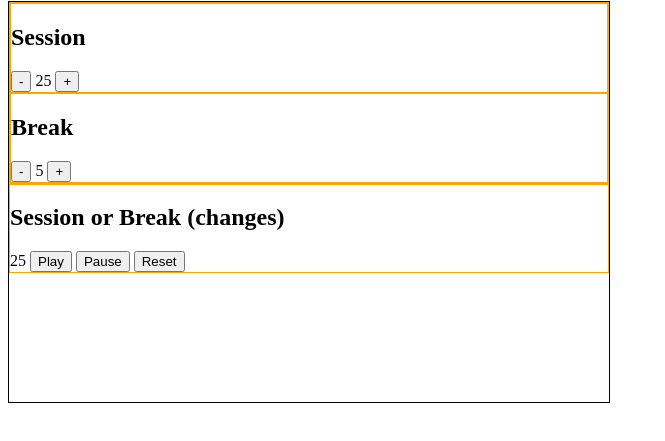
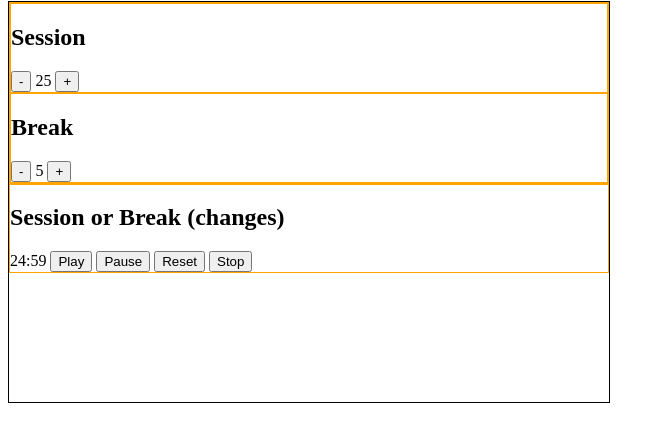
Before and after one commit to CGoldMonkey/pomodoro_timer, a plain HTML site: page index.html in a window 1280 px wide. Both pictures are taken after a click on the button "Play". Shown: the part 79-520 px from the top of the page, without its empty margins (0-665 px from the left). Drawn offline with Linux system fonts and the light colour scheme.

Commit message:
Added a function to format the timer display.  Started on the play button

```diff
--- a/index.html
+++ b/index.html
@@ -30,6 +30,7 @@
         <button id="play">Play</button>
         <button id="pause">Pause</button>
         <button id="reset">Reset</button>
+        <button id="stop">Stop</button>
       </div>
     </div>
 
--- a/script.js
+++ b/script.js
@@ -2,10 +2,14 @@ const settingButtons = document.querySelectorAll('.settings button');
 const playButton = document.querySelector('#play');
 const pauseButton = document.querySelector('#pause');
 const resetButton = document.querySelector('#reset');
+const stopButton = document.querySelector('#stop')
 
 const sessionDisplay = document.querySelector('#session .display');
 const breakDisplay = document.querySelector('#break .display');
 const timerDisplay = document.querySelector('#clock');
+
+
+timerDisplay.textContent = timeString(minutesToSeconds(sessionDisplay.textContent));
 
 settingButtons.forEach(button => {
   button.addEventListener('click', (e) => {
@@ -19,13 +23,49 @@ settingButtons.forEach(button => {
     }
     display.textContent = currentNumber;
 
-    timerDisplay.textContent = sessionDisplay.textContent;
+
+    let sessionMinutes = sessionDisplay.textContent;
+    timerDisplay.textContent = timeString(minutesToSeconds(sessionMinutes));
+//    console.log(sessionDisplay.textContent.length)
   })
 })
 
 playButton.addEventListener('click', (e) => {
+  console.log(sessionDisplay.textContent)
+  let seconds = minutesToSeconds(sessionDisplay.textContent);
+  console.log(seconds);
+  seconds--;
+  console.log(seconds)
+  timerDisplay.textContent = timeString(seconds)
+ // while (seconds >= 0) {
+ //   seconds--;
+  //  setTimeout(timerDisplay.textContent = timeString(seconds), 1000);
 
+ // }
+  //loop
+    //wait one second
+    //--seconds
+    //display new time
+    //repeat
 })
+
+function padZero(time) {
+  time = time.toString();
+  let formattedTime = (time.length < 2) ? "0"+time : time;
+  return formattedTime;
+}
+
+function timeString(timeInSeconds) {
+  let minutes = Math.floor(timeInSeconds/60);
+  let remainingSeconds = timeInSeconds % 60;
+
+  let string = padZero(minutes)+":"+padZero(remainingSeconds);
+  return string;
+}
+
+function minutesToSeconds(minutes){
+  return minutes*60;
+}
 /*
 class Timer
   #write your code here
```
